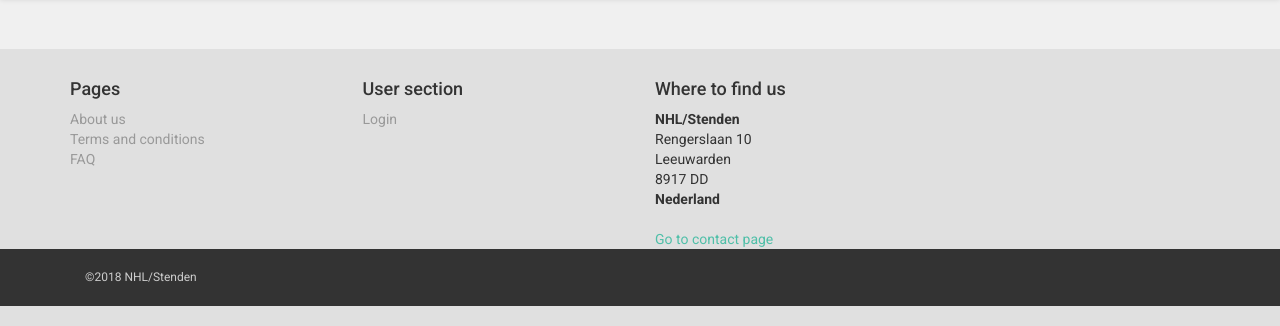
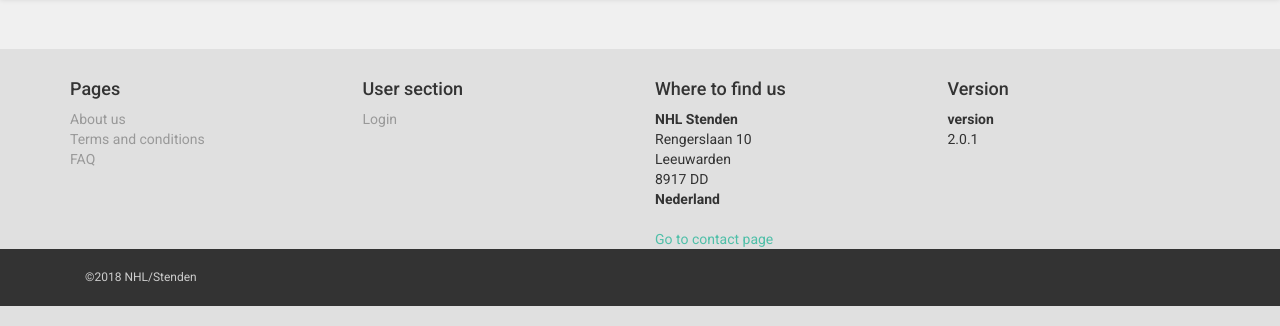
Before and after one commit to NHLStenden/Go4Security, a PHP site: page / in a window 1280 px wide. Shown: the part 1055-1381 px from the top of the page. Run offline with PHP 8.4, Linux system fonts and the light colour scheme.

Commit message:
update for 2019

```diff
--- a/includes/footer.php
+++ b/includes/footer.php
@@ -1,4 +1,6 @@
-<?php echo '
+<?php
+$VERSION = include('version.php');
+    echo '
         <div id="footer" data-animate="fadeInUp">
             <div class="container">
                 <div class="row">
@@ -29,7 +31,7 @@
 
                         <h4>Where to find us</h4>
 
-                        <p><strong>NHL/Stenden</strong>
+                        <p><strong>NHL Stenden</strong>
                             <br>Rengerslaan 10
                             <br>Leeuwarden
                             <br>8917 DD
@@ -42,9 +44,16 @@
                         <hr class="hidden-md hidden-lg">
 
                     </div>
+                    <div class="col-md-3 col-sm-8">
+
+                    <h4>Version</h4>
+
+                    <p><strong>version</strong>
+                        <br>'.$VERSION['version'].'
+                    </p>
+                </div>
                     <!-- /.col-md-3 -->
                 <!-- /.row -->
-
             </div>
 	</div>
 '; ?>
--- /dev/null
+++ b/includes/version.php
@@ -0,0 +1,9 @@
+<?php
+/*
+Update this after every change in the code. The version number will show up in the footer.
+(see also: footer.php)
+*/
+return [
+    'version' => '2.0.1'
+];
+?>
```
